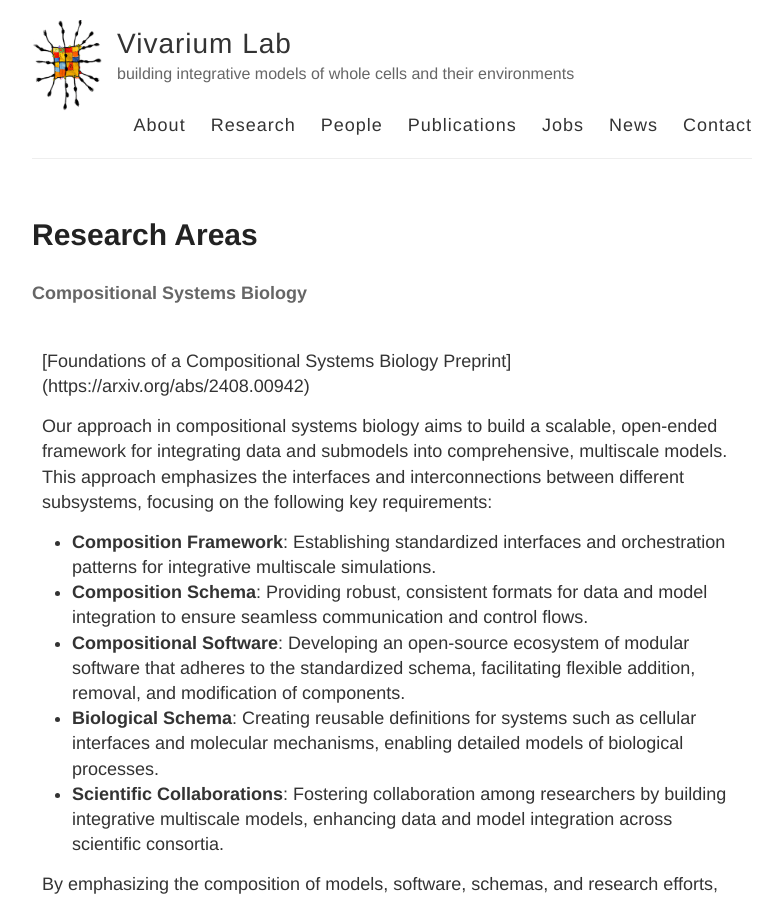
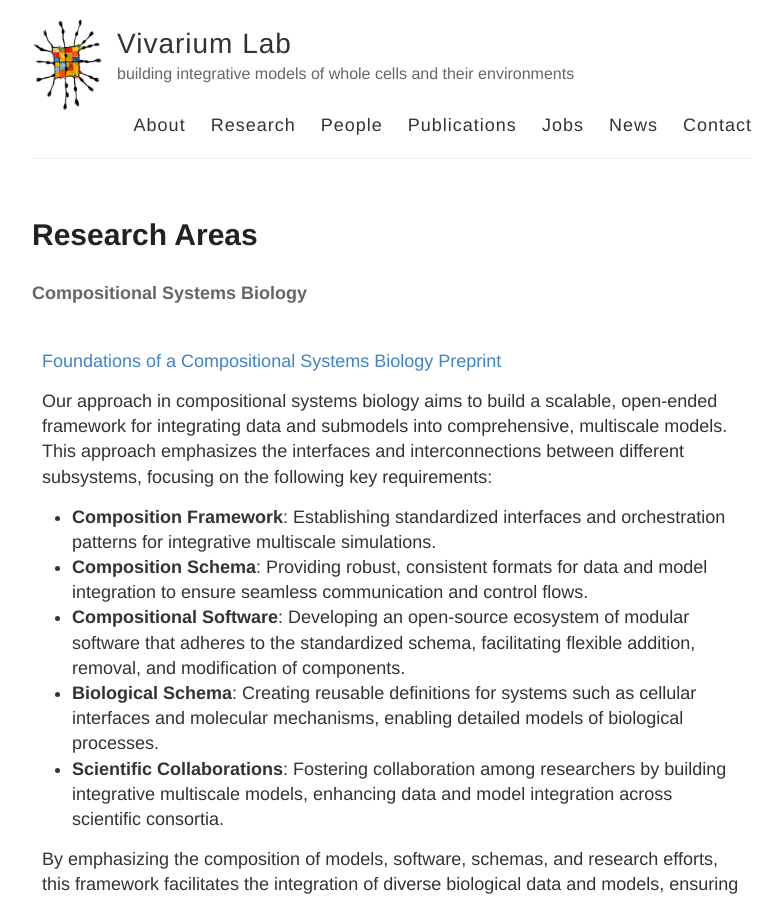
Before and after one commit to eagmon/eagmon.github.io, a Jekyll site: the page built from research.md, in a window 1280 px wide and 900 px high. Shown: the whole window, without its empty margins (248-1030 px from the left). Built offline with Jekyll 4.4.1, drawn with Linux system fonts in a browser that asks for light colours; some of the changed lines change nothing that is shown.

Commit message:
fix link

```diff
--- a/research.md
+++ b/research.md
@@ -8,7 +8,7 @@ permalink: /research/
 <div style="display: flex; flex-direction: column; align-items: flex-start;">
   <!-- Text Section -->
   <div style="padding: 10px; width: 100%;">
-    <p>[Foundations of a Compositional Systems Biology Preprint](https://arxiv.org/abs/2408.00942)</p>
+    <p><a href="https://arxiv.org/abs/2408.00942">Foundations of a Compositional Systems Biology Preprint</a></p>
     <p>Our approach in compositional systems biology aims to build a scalable, open-ended framework for integrating data and submodels into comprehensive, multiscale models. This approach emphasizes the interfaces and interconnections between different subsystems, focusing on the following key requirements:</p>
     <ul>
       <li><strong>Composition Framework</strong>: Establishing standardized interfaces and orchestration patterns for integrative multiscale simulations.</li>
```
